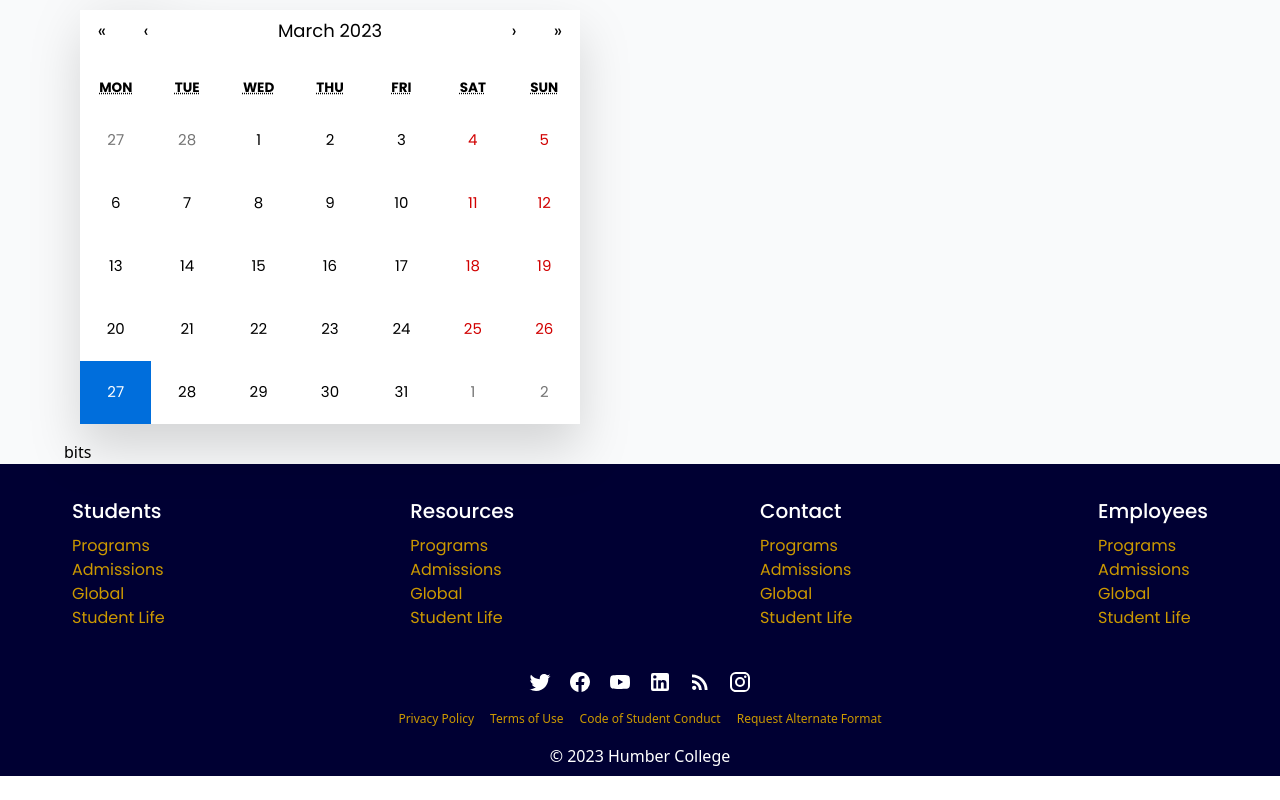
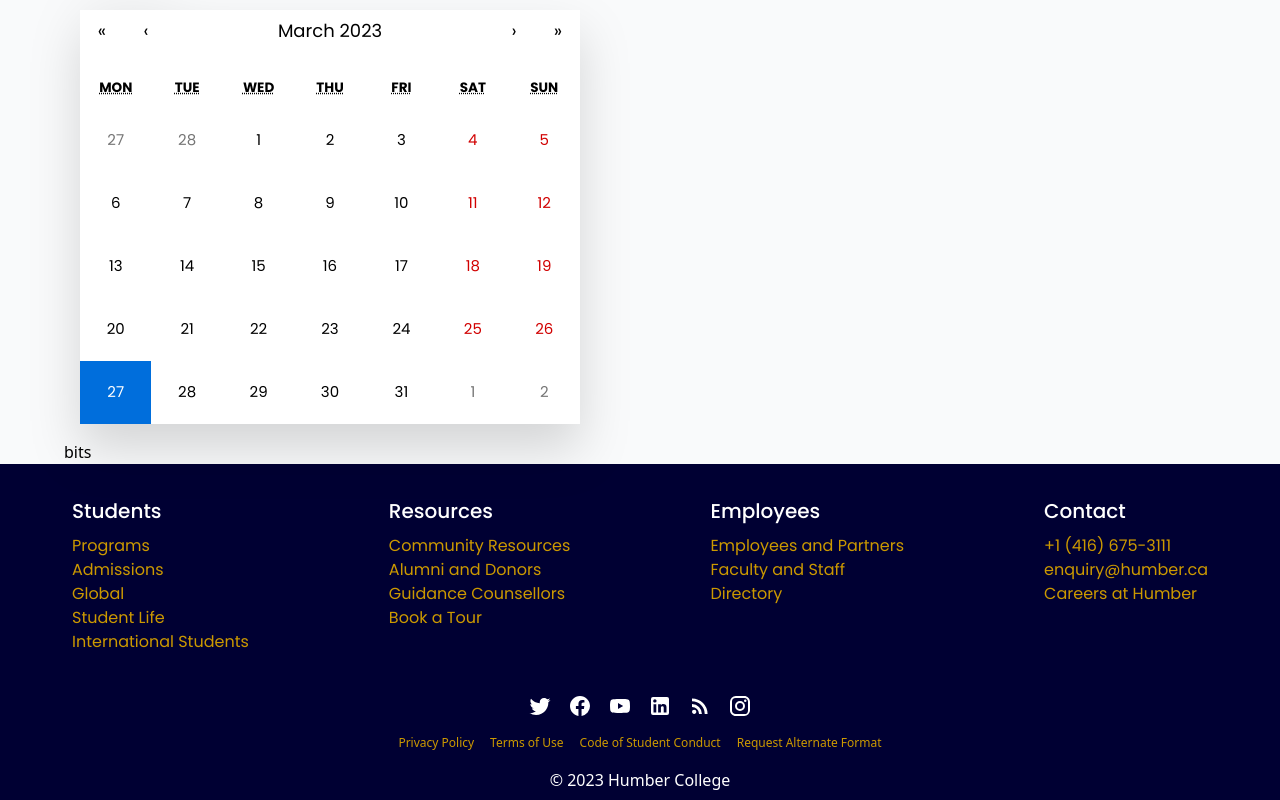
Before and after one commit to GeorgeCiesinski/college-website, a React (Vite) app: page / in a window 1280 px wide. Shown: the part 1911-2711 px from the top of the page. Before the commit the page ends 2687 px from the top, so only its background shows below. Built offline with nearby package versions, Linux system fonts and the light colour scheme.

Commit message:
Updated Footer Links

```diff
--- a/src/data/constants.js
+++ b/src/data/constants.js
@@ -246,6 +246,10 @@
             {
                 id: "student-life",
                 title: "Student Life"
+            },
+            {
+                id: "international-students",
+                title: "International Students"
             }
         ]
     },
@@ -254,20 +258,38 @@
         title: "Resources",
         links: [
             {
-                id: "programs",
-                title: "Programs"
+                id: "community",
+                title: "Community Resources"
             },
             {
-                id: "admissions",
-                title: "Admissions"
+                id: "alumni",
+                title: "Alumni and Donors"
             },
             {
-                id: "global",
-                title: "Global"
+                id: "counsellors",
+                title: "Guidance Counsellors"
             },
             {
-                id: "student-life",
-                title: "Student Life"
+                id: "tour",
+                title: "Book a Tour"
+            }
+        ]
+    },
+    {
+        id: "employees",
+        title: "Employees",
+        links: [
+            {
+                id: "employees-partners",
+                title: "Employees and Partners"
+            },
+            {
+                id: "faculty-staff",
+                title: "Faculty and Staff"
+            },
+            {
+                id: "directory",
+                title: "Directory"
             }
         ]
     },
@@ -276,42 +298,16 @@
         title: "Contact",
         links: [
             {
-                id: "programs",
-                title: "Programs"
+                id: "phone",
+                title: "+1 (416) 675-3111"
             },
             {
-                id: "admissions",
-                title: "Admissions"
+                id: "email-address",
+                title: "enquiry@humber.ca"
             },
             {
-                id: "global",
-                title: "Global"
-            },
-            {
-                id: "student-life",
-                title: "Student Life"
-            }
-        ]
-    },
-    {
-        id: "employees",
-        title: "Employees",
-        links: [
-            {
-                id: "programs",
-                title: "Programs"
-            },
-            {
-                id: "admissions",
-                title: "Admissions"
-            },
-            {
-                id: "global",
-                title: "Global"
-            },
-            {
-                id: "student-life",
-                title: "Student Life"
+                id: "careers",
+                title: "Careers at Humber"
             }
         ]
     },
```
